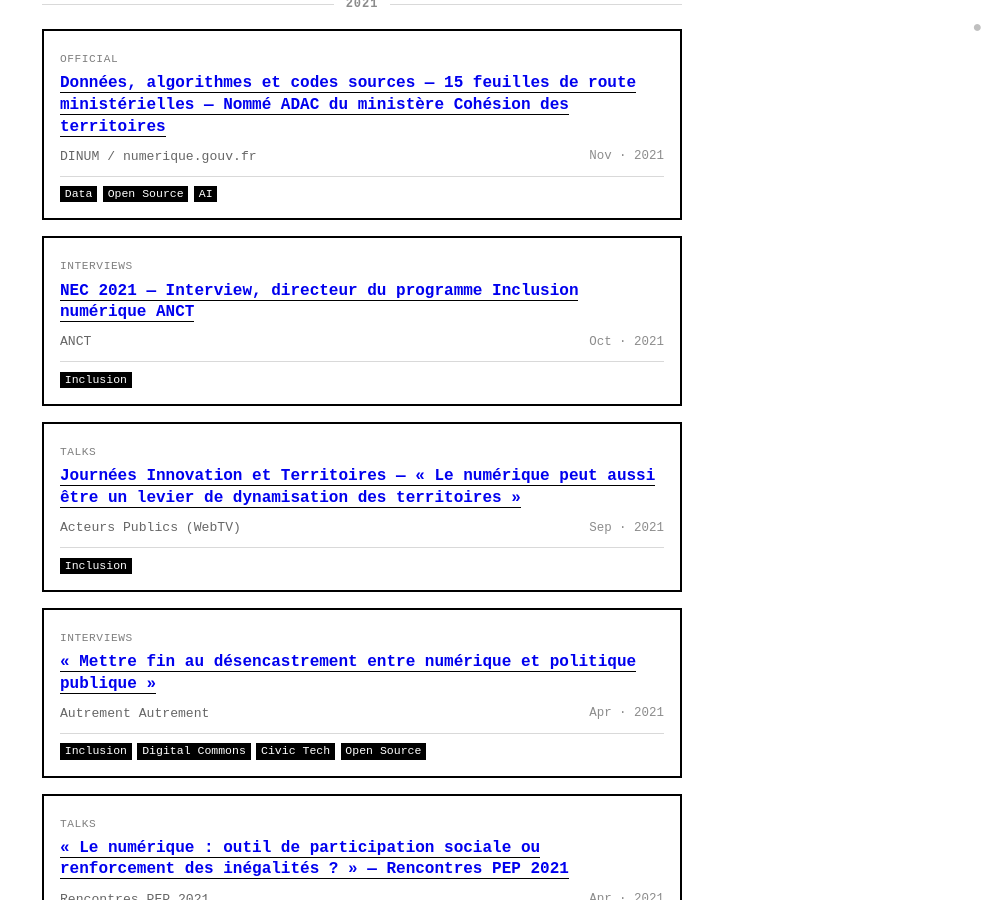
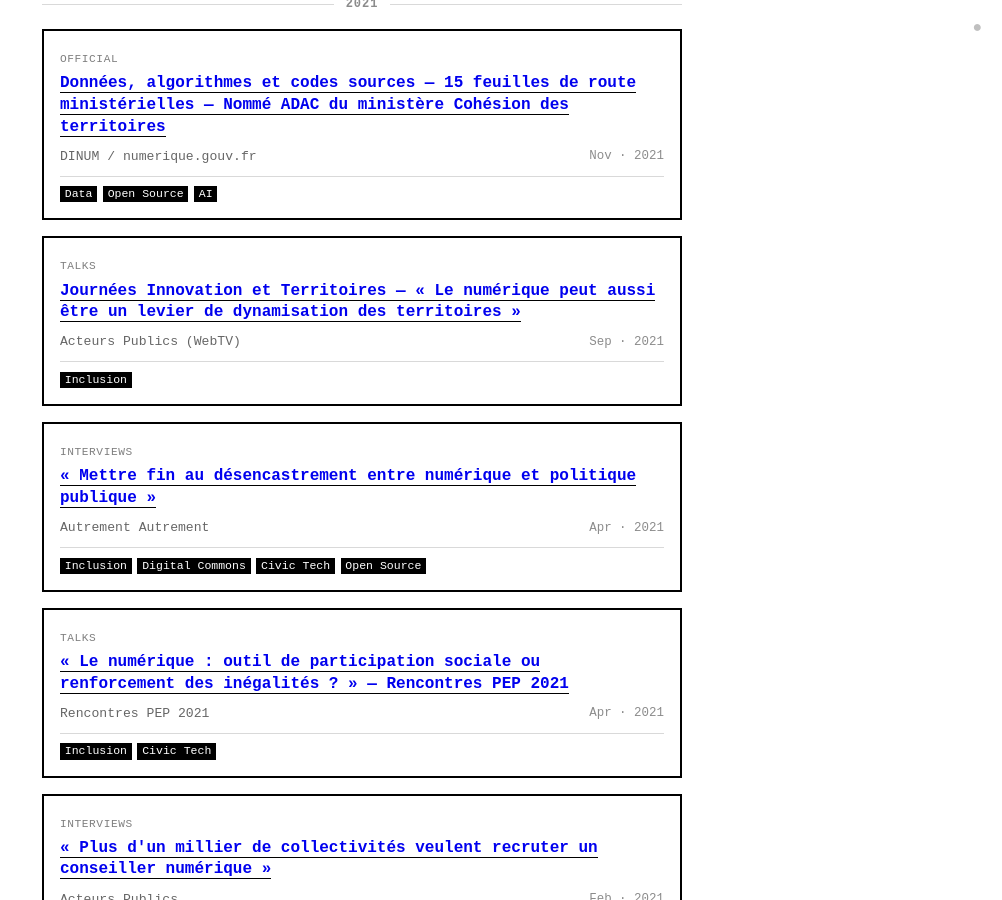
Before and after one commit to PLrolle/plrolle.github.io, a Jekyll site: the page built from talks.md, in a window 1280 px wide and 900 px high, scrolled down 5150 px. Shown: the whole window, without its empty margins (278-1280 px from the left). Built offline with Jekyll 4.4.1, drawn with Linux system fonts in a browser that asks for light colours.

Commit message:
Remove NEC 2021 interview entry
https://claude.ai/code/session_016X5NZqxTYQ8AbJZwpTqG24

```diff
--- a/_data/talks.json
+++ b/_data/talks.json
@@ -266,18 +266,6 @@
     "themes": ["data", "open-source", "ai"]
   },
   {
-    "id": "nec2021-interview",
-    "year": 2021,
-    "month_label": "Oct",
-    "sort_key": 202110,
-    "category": "interviews",
-    "country": "france",
-    "title": "NEC 2021 — Interview, directeur du programme Inclusion numérique ANCT",
-    "organization": "ANCT",
-    "url": "https://anctv.anct.gouv.fr/acces-aux-services-public-et-au-numerique/197d786d00.html",
-    "themes": ["inclusion"]
-  },
-  {
     "id": "jit-2021",
     "year": 2021,
     "month_label": "Sep",
```
